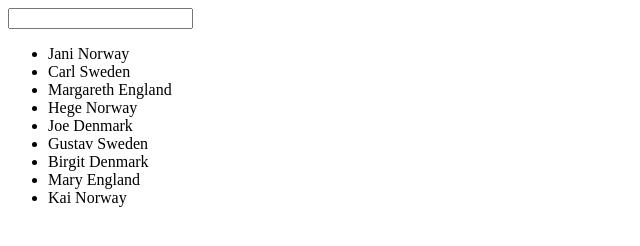
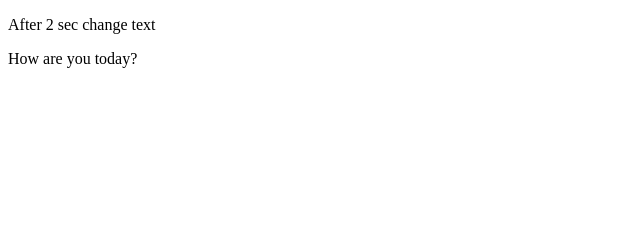
Before and after one commit to Vitalik1995Rikov/angJS, a plain HTML site: page index.html in a window 1280 px wide. Shown: the whole page, without its empty margins (0-640 px from the left). Drawn offline with nearby package versions, Linux system fonts and the light colour scheme.

Commit message:
services

```diff
--- a/index.html
+++ b/index.html
@@ -5,15 +5,9 @@
     <script src="myController.js"></script>
     <script src="namesController.js"></script>
 <body>
-
-    <!-- фильтрует относительно введенного в инпут значения -->
     <div ng-app="myApp" ng-controller="namesController">
-        <input type="text" ng-model="test">
-        <ul>
-            <li ng-repeat="person in names | filter: test">
-                {{person.name + " " + person.country}}
-            </li>
-        </ul>
+        <p>After 2 sec change text</p>
+        <p>{{myHeader}}</p>
     </div>
 </body>
 </html>
--- a/namesController.js
+++ b/namesController.js
@@ -1,13 +1,6 @@
-myApp.controller('namesController', function($scope) {
-    $scope.names = [
-        {name:'Jani',country:'Norway'},
-        {name:'Carl',country:'Sweden'},
-        {name:'Margareth',country:'England'},
-        {name:'Hege',country:'Norway'},
-        {name:'Joe',country:'Denmark'},
-        {name:'Gustav',country:'Sweden'},
-        {name:'Birgit',country:'Denmark'},
-        {name:'Mary',country:'England'},
-        {name:'Kai',country:'Norway'}
-    ];
+myApp.controller('namesController', function($scope, $timeout) {
+   $scope.myHeader = 'Hello, world';
+   $timeout(function () {
+       $scope.myHeader = 'How are you today?';
+   }, 2000);
 });
```
Also changed, not shown: 1 other file.
